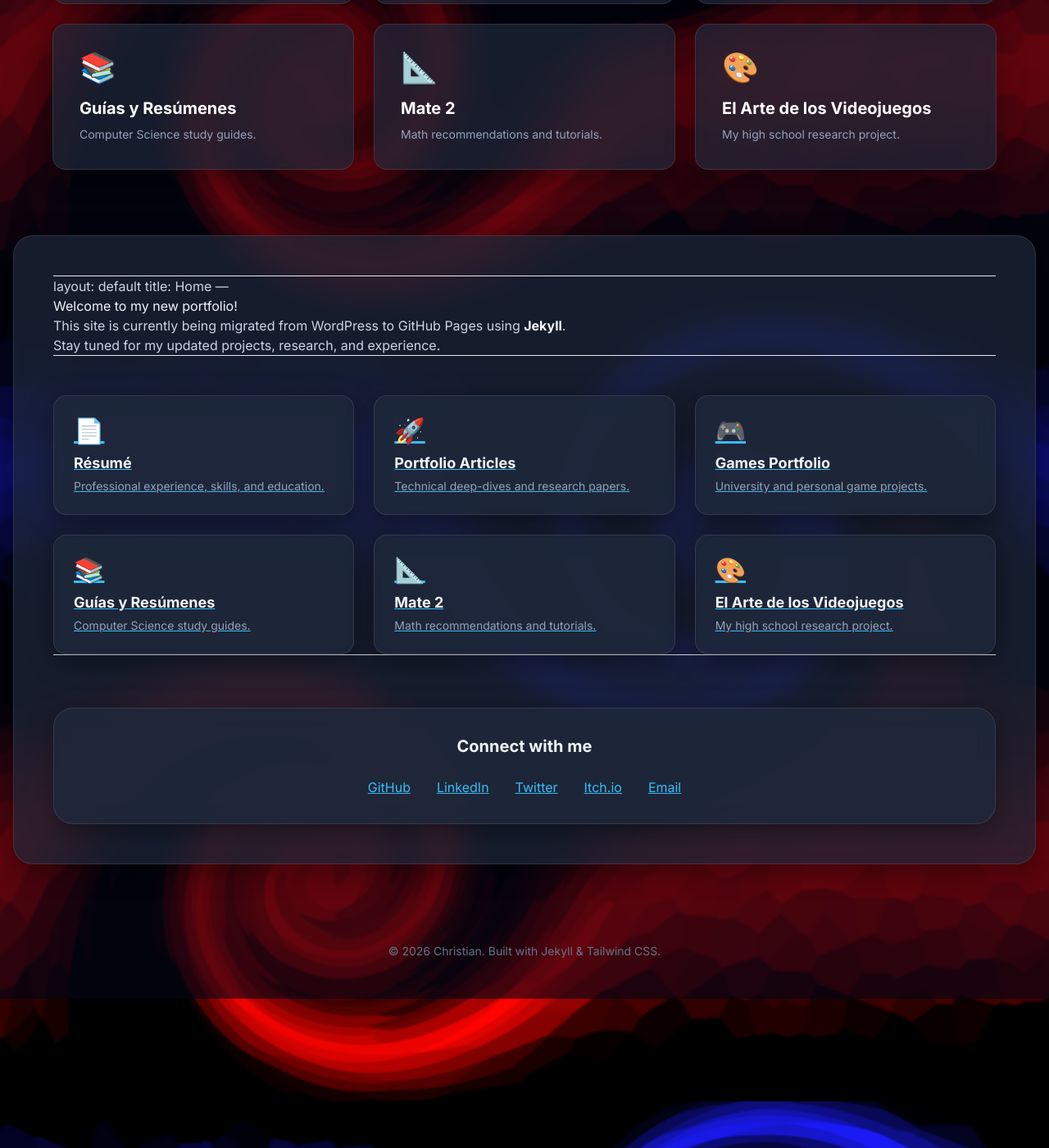
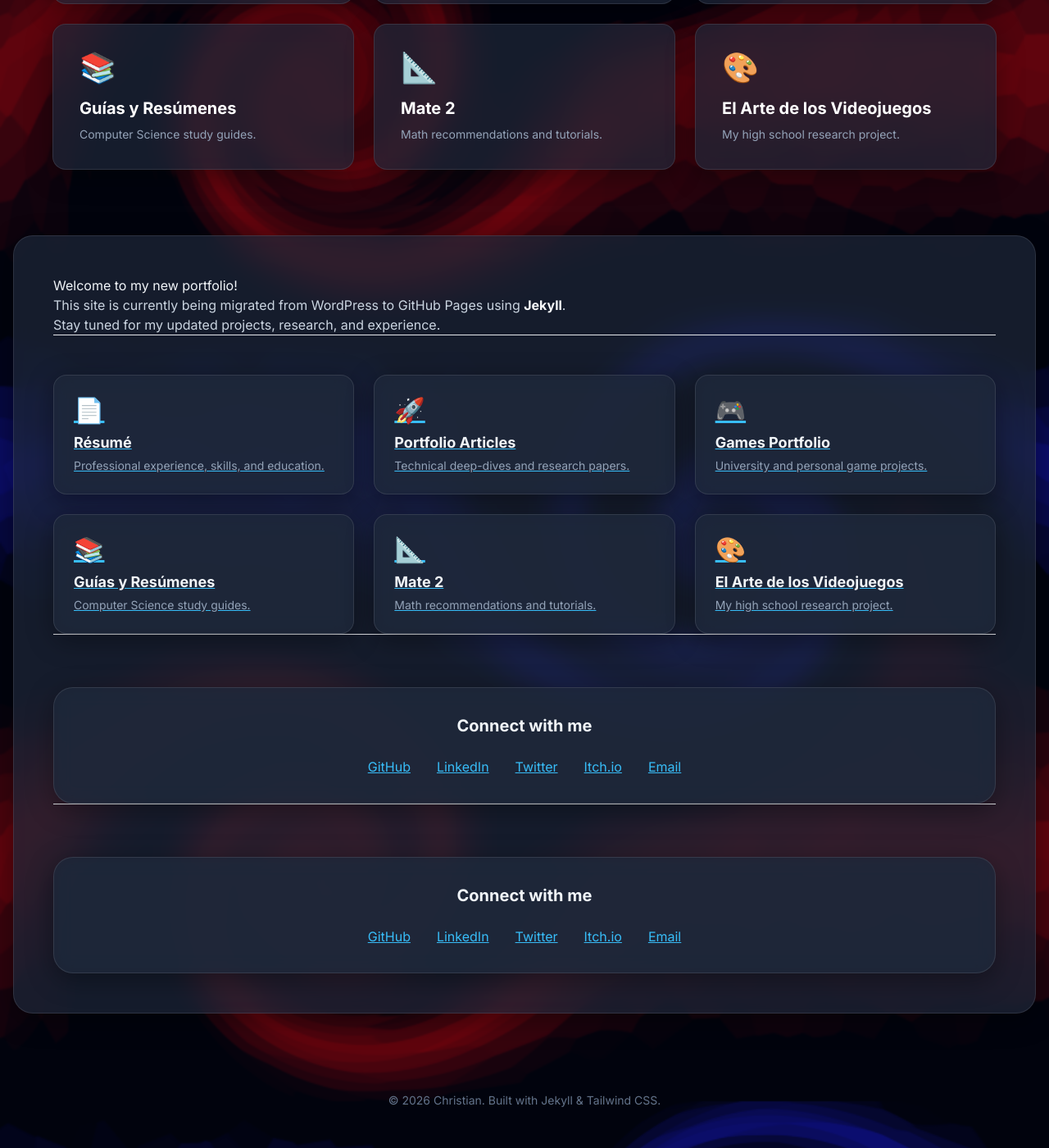
Before and after one commit to maniatic0/maniatic0.github.io, a Jekyll site: the page built from index.md, in a window 1280 px wide and 1400 px high, scrolled down 577 px. Shown: the whole window at 82% size. Built offline with Jekyll 4.4.1, drawn with Linux system fonts in a browser that asks for light colours; nearby versions of some CDN libraries.

Commit message:
fix index.md: remove duplicate frontmatter and fix footer card

```diff
--- a/index.md
+++ b/index.md
@@ -1,8 +1,3 @@
----
-layout: default
-title: Home
----
-
 ---
 layout: default
 title: Home
@@ -77,3 +72,27 @@
         </a>
     </div>
 </div>
+
+
+---
+
+<div class="max-w-6xl mx-auto mt-16 glass-card p-8 rounded-3xl">
+    <h3 class="text-white font-bold text-xl mb-6 text-center">Connect with me</h3>
+    <div class="flex flex-wrap justify-center gap-8 text-slate-400">
+        <a href="https://github.com/maniatic0" class="hover:text-sky-400 transition-colors flex items-center gap-2">
+            <span class="font-medium">GitHub</span>
+        </a>
+        <a href="https://ve.linkedin.com/in/christian-oliveros-69a98311a" class="hover:text-sky-400 transition-colors flex items-center gap-2">
+            <span class="font-medium">LinkedIn</span>
+        </a>
+        <a href="https://x.com/CHChistris" class="hover:text-sky-400 transition-colors flex items-center gap-2">
+            <span class="font-medium">Twitter</span>
+        </a>
+        <a href="https://maniatico.itch.io/" class="hover:text-sky-400 transition-colors flex items-center gap-2">
+            <span class="font-medium">Itch.io</span>
+        </a>
+        <a href="mailto:christianol_work@outlook.com" class="hover:text-sky-400 transition-colors flex items-center gap-2">
+            <span class="font-medium">Email</span>
+        </a>
+    </div>
+</div>
```
